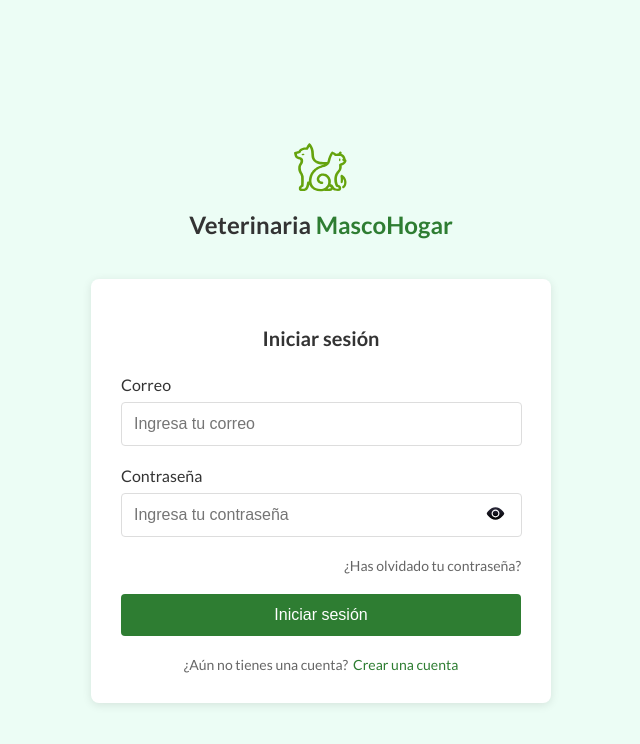
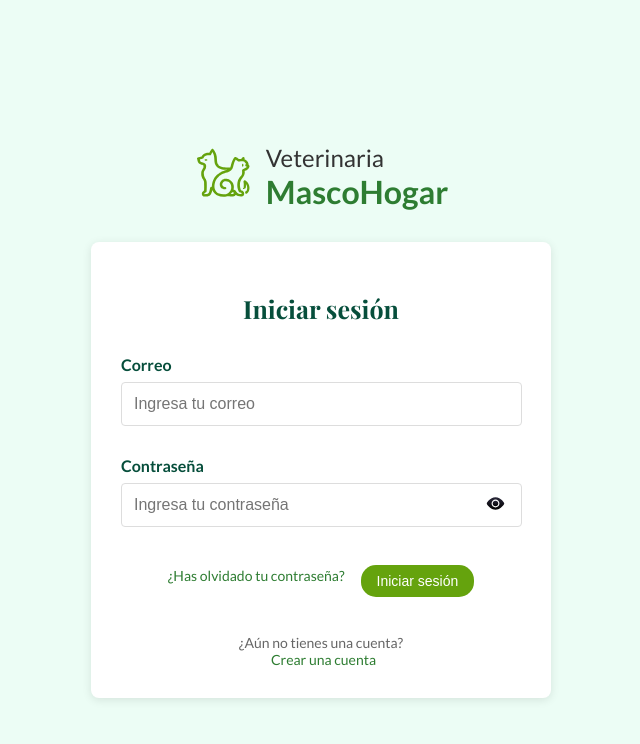
Before and after one commit to wilmereleon/Veterinaria-MascoHogar, a React (Vite) app: page /login in a window 1280 px wide. Shown: the top 744 px of the page, without its empty margins (319-959 px from the left). Built offline with nearby package versions, Linux system fonts and the light colour scheme.

Commit message:
modificacion  de logo en login

```diff
--- a/src/pages/AuthPages/VistaInicioDeSesion.module.css
+++ b/src/pages/AuthPages/VistaInicioDeSesion.module.css
@@ -1,3 +1,25 @@
+.brand {
+    display: flex;
+    align-items: center;
+    gap: 12px;
+  }
+
+  .textContainer {
+    display: flex;
+    flex-direction: column;
+  }
+
+  .veterinaria {
+    color: #333;
+    font-size: 24px;
+  }
+
+  .mascohogar {
+    color: #2e7d32;
+    font-size: 32px;
+    font-weight: 600;
+  }
+
 /* Contenedor principal de la página */
 .container {
     display: flex; /* Usa flexbox para organizar el contenido */
@@ -36,20 +58,24 @@
 
   /* Contenedor del formulario */
   .formContainer {
+    margin-top: 30px;
     background: white; /* Fondo blanco */
     padding: 30px; /* Espaciado interior */
     border-radius: 8px; /* Bordes redondeados */
     box-shadow: 0 2px 10px rgba(0, 0, 0, 0.1); /* Sombra ligera */
     width: 100%;
     max-width: 400px; /* Máximo ancho */
+
   }
 
-  /* Subtítulo del formulario */
+  /* Subtítulo del formulario "Iniciar Sesión"*/
   .subtitle {
-    font-size: 20px;
-    color: #333;
+    font-size: 25px;
     margin-bottom: 25px;
     text-align: center;
+    color: var(--color-darkslategray-100);
+    font-family: var(--font-playfair-display);
+    font-weight: bold;
   }
 
   /* Grupo de campos del formulario */
@@ -59,10 +85,12 @@
 
   /* Etiqueta de los campos */
   .label {
+    margin-top: 30px;
     display: block;
     margin-bottom: 8px;
     font-weight: 500;
-    color: #333;
+    color: var(--color-darkslategray-100);
+    font-weight: bold;
   }
 
   /* Estilo de los campos de entrada */
@@ -96,24 +124,23 @@
     display: block;
     text-align: right;
     margin: 10px 0 20px;
-    color: #666;
+    color: #2e7d32;
     text-decoration: none;
     font-size: 14px;
   }
 
   /* Botón de inicio de sesión */
   .loginButton {
-    width: 100%;
-    padding: 12px;
-    background-color: #2e7d32; /* Verde */
+    padding: 8px 16px; /* Reduce el tamaño del botón */
+    background-color: var(--color-yellowgreen);
     color: white;
     border: none;
-    border-radius: 4px;
-    font-size: 16px;
+    border-radius: 15px; /* Hace los bordes más redondeados */
+    font-size: 14px;
     font-weight: 500;
     cursor: pointer;
-    margin-bottom: 20px;
-    transition: background-color 0.3s ease; /* Animación suave al pasar el mouse */
+    transition: background-color 0.3s ease;
+    width: fit-content; /* Para que no ocupe todo el ancho */
   }
 
   /* Cambio de color del botón al pasar el mouse */
@@ -123,6 +150,7 @@
 
   /* Texto debajo del botón, invitación a crear cuenta */
   .signupPrompt {
+    margin-top: 30px;
     text-align: center;
     color: #666;
     font-size: 14px;
@@ -134,4 +162,17 @@
     font-weight: 500;
     margin-left: 5px;
     text-decoration: none;
+    display: flex;
+    flex-direction: column; /* Hace que el ¿Aún no tienes una cuenta? y el Crear una cuenta  se apilen verticalmente */
+    align-items: center; /* Centra horizontalmente */
+    gap: 0.5rem;
+
   }
+
+  .actionsRow {
+    margin-top: 30px;
+    display: flex;
+    justify-content: center; /* o center / start, según tu diseño */
+    align-items: center;
+    gap: 1rem; /* Espacio entre ellos */
+  }
--- a/src/pages/AuthPages/VistaInicioDeSesion.tsx
+++ b/src/pages/AuthPages/VistaInicioDeSesion.tsx
@@ -5,19 +5,20 @@ import { useState } from "react";
 
 const VistaInicioDeSesion: FunctionComponent = () => {
     const [showPassword, setShowPassword] = useState(false); // Estado para controlar la visibilidad
-
     const togglePasswordVisibility = () => {
-      setShowPassword(!showPassword); // Alternar entre true/false
+      setShowPassword(!showPassword); // Alternar entre true/false mostrar la contraseña
     };
     return (
     <div className={styles.container}>
-      {/* Logo y marca */}
-      <div className={styles.header}>
-        <img className={styles.logo} src="/icon2.svg" alt="Logo" />
-        <h1 className={styles.title}>Veterinaria <span>MascoHogar</span></h1>
-      </div>
 
-      {/* Formulario de inicio de sesión */}
+        <div className={styles.brand}>
+        <img className={styles.logo} src="/icon.svg" alt="Logo" />
+        <div className={styles.textContainer}>
+            <span className={styles.veterinaria}>Veterinaria</span>
+            <span className={styles.mascohogar}>MascoHogar</span>
+        </div>
+        </div>
+
       <div className={styles.formContainer}>
         <h2 className={styles.subtitle}>Iniciar sesión</h2>
 
@@ -47,9 +48,10 @@ const VistaInicioDeSesion: FunctionComponent = () => {
           </div>
         </div>
 
-        <a href="#" className={styles.forgotPassword}>¿Has olvidado tu contraseña?</a>
-
-        <button className={styles.loginButton}>Iniciar sesión</button>
+        <div className={styles.actionsRow}>
+            <a href="#" className={styles.forgotPassword}>¿Has olvidado tu contraseña?</a>
+            <button className={styles.loginButton}>Iniciar sesión</button>
+        </div>
 
         <div className={styles.signupPrompt}>
           <span>¿Aún no tienes una cuenta?</span>
```
